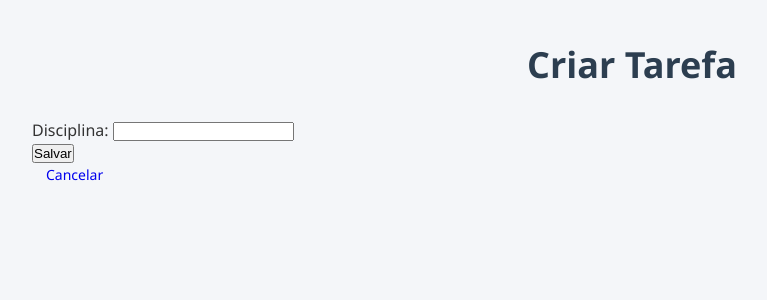
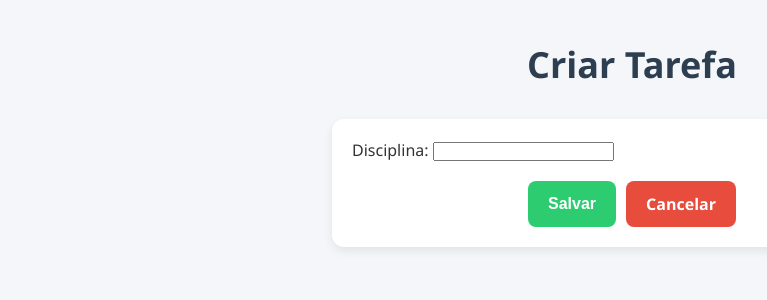
Before and after one commit to HelioMattos/gestaoescolar2, a Django app: page /create/ in a window 1280 px wide. Shown: the top 300 px of the page, without its empty margins (8-775 px from the left). Run offline with Django 5.2, Linux system fonts and the light colour scheme.

Commit message:
melhorias no css

```diff
--- a/projeto/gestaoescolar/static/css/estilo.css
+++ /dev/null
@@ -1,82 +0,0 @@
-/* Reset básico */
-* {
-    margin: 0;
-    padding: 0;
-    box-sizing: border-box;
-}
-
-/* Fundo e layout geral */
-body {
-    font-family: 'Segoe UI', Tahoma, Geneva, Verdana, sans-serif;
-    background: #f4f6f9;
-    padding: 40px;
-    color: #333;
-}
-
-/* Título */
-h1 {
-    text-align: center;
-    margin-bottom: 30px;
-    font-size: 36px;
-    color: #2c3e50;
-}
-
-/* Lista de tarefas */
-ul {
-    list-style: none;
-    max-width: 600px;
-    margin: 0 auto 40px auto;
-    padding: 20px;
-    background: #fff;
-    border-radius: 12px;
-    box-shadow: 0 4px 10px rgba(0, 0, 0, 0.08);
-}
-
-ul li {
-    padding: 15px;
-    border-bottom: 1px solid #ddd;
-    font-size: 18px;
-    display: flex;
-    justify-content: space-between;
-    align-items: center;
-}
-
-ul li:last-child {
-    border-bottom: none;
-}
-
-/* Botões de ação */
-a {
-    text-decoration: none;
-    padding: 8px 14px;
-    border-radius: 6px;
-    font-size: 14px;
-    transition: background 0.3s;
-}
-
-a[href*="update"] {
-    background: #3498db;
-    color: #fff;
-    margin-right: 10px;
-}
-
-a[href*="delete"] {
-    background: #e74c3c;
-    color: #fff;
-}
-
-a[href*="create"] {
-    display: block;
-    width: fit-content;
-    margin: 0 auto;
-    background: #2ecc71;
-    color: #fff;
-    font-weight: bold;
-    padding: 12px 20px;
-    border-radius: 8px;
-    transition: background 0.3s;
-}
-
-a:hover {
-    opacity: 0.85;
-}
--- /dev/null
+++ b/projeto/gestaoescolar/static/css/gestao_form.css
@@ -0,0 +1,77 @@
+/* Reset básico */
+* {
+    margin: 0;
+    padding: 0;
+    box-sizing: border-box;
+}
+
+/* Fundo e layout geral */
+body {
+    font-family: 'Segoe UI', Tahoma, Geneva, Verdana, sans-serif;
+    background: #f4f6f9;
+    padding: 40px;
+    color: #333;
+}
+
+/* Título */
+h1 {
+    text-align: center;
+    margin-bottom: 30px;
+    font-size: 36px;
+    color: #2c3e50;
+}
+
+/* Formulário */
+.form-tarefa {
+    background: #fff;
+    padding: 20px;
+    border-radius: 12px;
+    box-shadow: 0 4px 10px rgba(0, 0, 0, 0.08);
+    max-width: 600px;
+    margin: 0 auto;
+}
+
+/* Grupo do formulário */
+.form-group {
+    margin-bottom: 20px;
+}
+
+/* Contêiner dos botões */
+.form-botoes {
+    display: flex;
+    justify-content: center;  /* Centraliza os botões horizontalmente */
+    gap: 10px; /* Espaço entre os botões */
+}
+
+/* Estilo do botão salvar */
+.btn-salvar {
+    background: #2ecc71;
+    color: #fff;
+    font-weight: bold;
+    padding: 12px 20px;
+    border-radius: 8px;
+    transition: background 0.3s;
+    text-align: center;
+    font-size: 16px;
+    border: none;
+    cursor: pointer;
+}
+
+/* Estilo do botão cancelar */
+.btn-cancelar {
+    background: #e74c3c;
+    color: #fff;
+    font-weight: bold;
+    padding: 12px 20px;
+    border-radius: 8px;
+    transition: background 0.3s;
+    text-align: center;
+    font-size: 16px;
+    text-decoration: none;
+    cursor: pointer;
+}
+
+/* Efeitos de hover nos botões */
+.btn-salvar:hover, .btn-cancelar:hover {
+    opacity: 0.85;
+}
--- a/projeto/gestaoescolar/templates/gestaoescolar/gestao_form.html
+++ b/projeto/gestaoescolar/templates/gestaoescolar/gestao_form.html
@@ -4,7 +4,7 @@
 <head>
     <meta charset="UTF-8">
     <title>Criar Tarefa</title>
-    <link rel="stylesheet" href="{% static 'css/estilo.css' %}">
+    <link rel="stylesheet" href="{% static 'css/gestao_form.css' %}">
 </head>
 <body>
 
@@ -17,10 +17,11 @@
             {{ form }}
         </div>
 
-        <button type="submit" class="btn-salvar">Salvar</button>
+        <div class="form-botoes">
+            <button type="submit" class="btn-salvar">Salvar</button>
+            <a href="{% url 'gestao_list' %}" class="btn-cancelar">Cancelar</a>
+        </div>
     </form>
-
-    <a href="{% url 'gestao_list' %}" class="btn-cancelar">Cancelar</a>
 
 </body>
 </html>
--- a/projeto/gestaoescolar/templates/gestaoescolar/gestao_list.html
+++ b/projeto/gestaoescolar/templates/gestaoescolar/gestao_list.html
@@ -4,7 +4,7 @@
 <head>
     <meta charset="UTF-8">
     <title>Lista de Disciplinas</title>
-    <link rel="stylesheet" href="{% static 'css/estilo.css' %}">
+    <link rel="stylesheet" href="{% static 'css/gestao_list.css' %}">
 </head>
 <body>
 
```
Also changed, not shown: projeto/gestaoescolar/static/css/gestao_list.css (added, +77 -0 lines).
